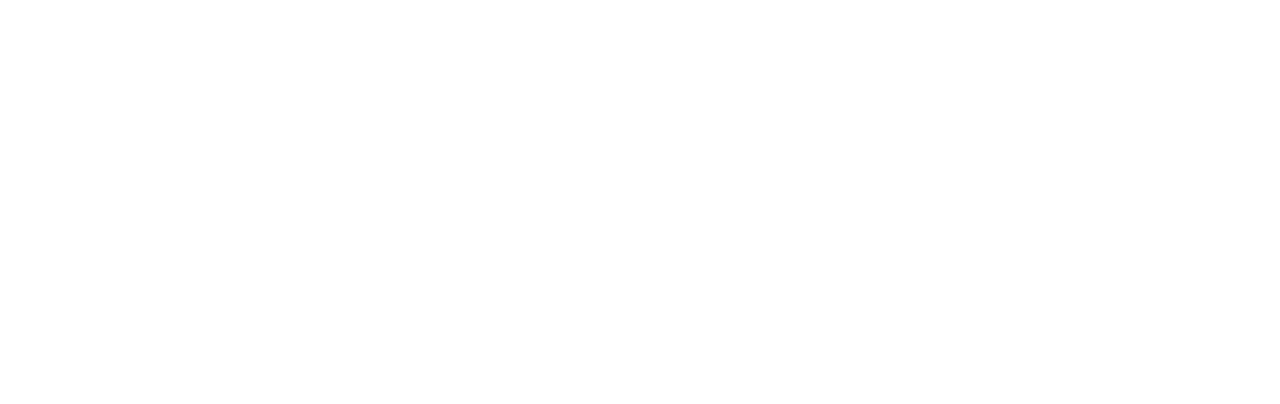
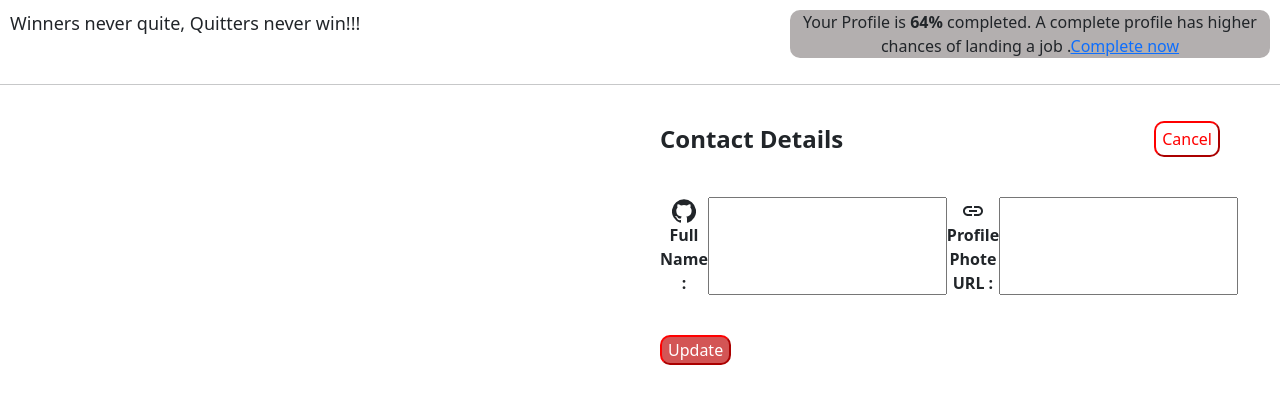
Before and after one commit to VrushaliDipakPatil/Sharp-react, a React (Create React App) app: page /updateprofile in a window 1280 px wide. Before the commit this address had no page. Shown: the top 404 px of the page. Built offline with nearby package versions, Linux system fonts and the light colour scheme.

Commit message:
profile update

```diff
--- a/package.json
+++ b/package.json
@@ -6,6 +6,7 @@
     "@fortawesome/free-brands-svg-icons": "^6.4.2",
     "@fortawesome/free-solid-svg-icons": "^6.4.2",
     "@fortawesome/react-fontawesome": "^0.2.0",
+    "@material-ui/icons": "^4.11.3",
     "@testing-library/jest-dom": "^5.17.0",
     "@testing-library/react": "^13.4.0",
     "@testing-library/user-event": "^13.5.0",
--- a/public/index.html
+++ b/public/index.html
@@ -5,6 +5,8 @@
     <link rel="icon" href="%PUBLIC_URL%/favicon.ico" />
     <meta name="viewport" content="width=device-width, initial-scale=1" />
     <meta name="theme-color" content="#000000" />
+    <link rel="stylesheet" href="https://cdnjs.cloudflare.com/ajax/libs/font-awesome/6.0.0-beta3/css/all.min.css" integrity="sha512-XXXXXX" crossorigin="anonymous" referrerpolicy="no-referrer" />
+
     <meta
       name="description"
       content="Web site created using create-react-app"
--- a/src/App.js
+++ b/src/App.js
@@ -2,6 +2,7 @@
 import "./App.css";
 import AuthForm from "./Component/AuthForm";
 import Expense from "./Component/Expense";
+import UpdateProfile from "./Component/UpdateProfile";
 
 function App() {
   return (
@@ -9,6 +10,7 @@
       <Routes>
         <Route path="/" exact element={<AuthForm />} />
         <Route path="/home" element={<Expense />} />
+        <Route path="/updateprofile" element={<UpdateProfile />} />
       </Routes>
     </div>
   );
--- a/src/Component/AuthForm.js
+++ b/src/Component/AuthForm.js
@@ -1,11 +1,8 @@
 import { useContext, useState } from "react";
 import classes from "./AuthForm.module.css";
 import AuthContext from "../store/auth-context";
-import { useNavigate } from "../../node_modules/react-router-dom/dist/index";
 
 const AuthForm = () => {
-  // const history = useHistory();
-  const navigate = useNavigate();
   const [isLogin, setIsLogin] = useState(true);
   const [isLoding, setIsLoding] = useState(false);
   const [user, setUser] = useState({
--- a/src/Component/Expense.js
+++ b/src/Component/Expense.js
@@ -1,8 +1,21 @@
 import React from 'react'
+import { Link } from 'react-router-dom';
+import './expense.css'
 
 const Expense = () => {
+
+    const handleCompleteProfile = () =>{
+        window.location.href = '/updateprofile';
+    }
+
   return (
-    <div>Welcome to expense Tracker App</div>
+    <>
+    <div className="header">
+    <div className="heading">Welcome to expense Tracker App!!!</div>
+    <div className="incomplete">Your Profile is incomplete .<Link onClick={handleCompleteProfile}>Complete now</Link></div>
+    </div>
+    <hr/>
+    </>
   )
 }
 
--- /dev/null
+++ b/src/Component/UpdateProfile.js
@@ -0,0 +1,89 @@
+import React, { useRef } from "react";
+import "./updateprofile.css";
+import GitHubIcon from "@material-ui/icons/GitHub";
+import LinkIcon from "@material-ui/icons/Link";
+import { Link } from "../../node_modules/react-router-dom/dist/index";
+
+const UpdateProfile = () => {
+  const nameRef = useRef();
+  const profileRef = useRef();
+
+  const SubmitHandler = (event) => {
+    event.preventDefault();
+
+    let url =
+      "https://identitytoolkit.googleapis.com/v1/accounts:update?key=AIzaSyB7XEOc6O8Svn_udxhDjDsiXVK2J2lv66c";
+    fetch(url, {
+      method: "POST",
+      body: JSON.stringify({
+        idToken: localStorage.getItem("sharp-token"),
+        displayName: nameRef.current.value,
+        photoUrl: profileRef.current.value,
+        // deleteAttribute: "",
+        returnSecureToken: false,
+      }),
+      headers: {
+        "Content-Type": "application/json",
+      },
+    })
+      .then((res) => {
+        if (res.ok) {
+          return res.json();
+        } else {
+          return res.json().then((data) => {
+            let errorMessage = "Updation Failed!";
+            if (data && data.error && data.error.message) {
+              errorMessage = data.error.message;
+            }
+            throw new Error(errorMessage);
+          });
+        }
+      })
+      .then((data) => {
+        alert("profile updated successfully!!!");
+      })
+      .catch((err) => {
+        alert(err.message);
+      });
+  };
+
+  return (
+    <>
+      <div className="header">
+        <div className="heading">
+          Winners never quite, Quitters never win!!!
+        </div>
+        <div className="incomplete">
+          Your Profile is <b>64%</b> completed. A complete profile has higher
+          chances of landing a job .<Link to="#">Complete now</Link>
+        </div>
+      </div>
+      <hr />
+      <div className="input-form">
+        <div className="col">
+          <div className="contact-detail">Contact Details</div>
+          <button className="cancel">Cancel</button>
+        </div>
+        <div className="col">
+          <div>
+            {" "}
+            <GitHubIcon /> Full Name :
+          </div>
+          <input type="text" ref={nameRef} />
+          <div>
+            {" "}
+            <LinkIcon /> Profile Phote URL :
+          </div>
+          <input type="text" ref={profileRef} />
+        </div>
+        <div className="col">
+          <button className="update" onClick={SubmitHandler}>
+            Update
+          </button>
+        </div>
+      </div>
+    </>
+  );
+};
+
+export default UpdateProfile;
--- /dev/null
+++ b/src/Component/expense.css
@@ -0,0 +1,17 @@
+.incomplete {
+  background-color: rgb(179, 175, 175);
+  width: 20rem;
+border-radius: 10px;
+}
+
+.heading{
+font-weight: bold;
+font-size: large;
+}
+
+.header{
+    display: flex;
+    justify-content: space-between;
+    padding: 10px;
+    font-size:medium;
+}
--- /dev/null
+++ b/src/Component/updateprofile.css
@@ -0,0 +1,47 @@
+.incomplete {
+    background-color: rgb(179, 175, 175);
+    width: 30rem;
+  border-radius: 10px;
+  }
+
+  .heading{
+  font-weight: 300;
+  font-size: large;
+  text-align: center;
+  }
+
+  .header{
+      display: flex;
+      justify-content: space-between;
+      padding: 10px;
+      font-size:medium;
+  }
+
+  .input-form{
+    font-weight: bold;
+    padding-left: 40rem;
+    padding-right: 40px;
+  }
+
+  .contact-detail{
+    font-size:x-large;
+  }
+
+  .col{
+    display: flex;
+    justify-content: space-between;
+    padding: 20px;
+  }
+.cancel{
+    border-color: red;
+    color: red;
+    background-color: white;
+    border-radius: 10px;
+}
+
+.update{
+    background-color: rgb(211, 85, 85);
+    border-color: red;
+    color: white;
+    border-radius: 10px;
+}
```
Also changed, not shown: 1 other file (tests, documents, lock files or other folders). Lines whose indentation alone changed are shown as unchanged.
